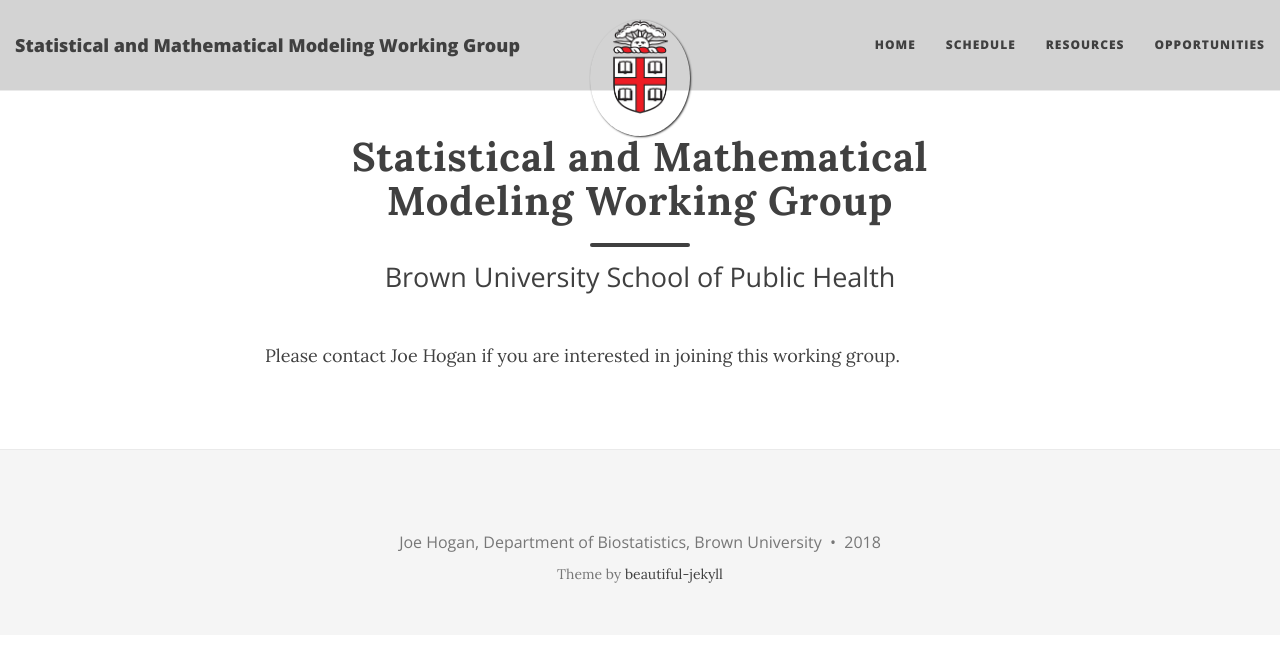
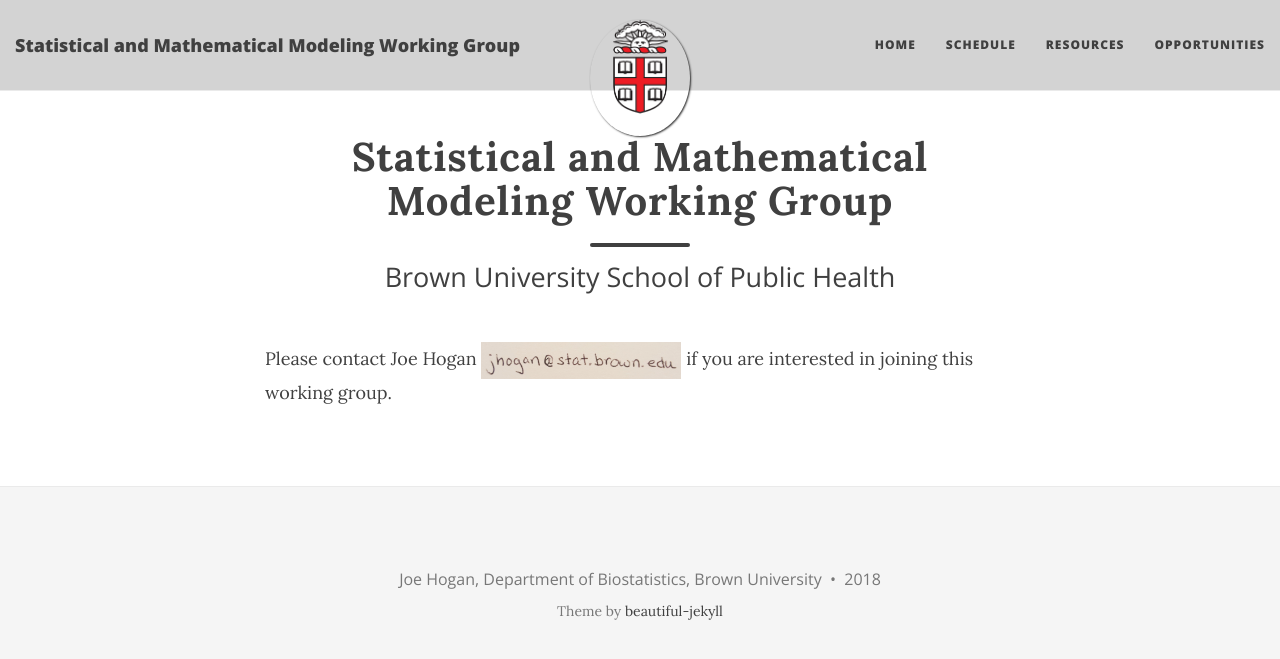
Before and after one commit to HoganDataLab/SMWG, a Jekyll site: the page built from index.md, in a window 1280 px wide. Shown: the top 659 px of the page. Built offline with Jekyll 4.4.1, drawn with Linux system fonts in a browser that asks for light colours; nearby versions of some CDN libraries; the list of posts is cut into pages by our own code.

Commit message:
Added email

```diff
--- a/index.md
+++ b/index.md
@@ -5,4 +5,4 @@
 use-site-title: true
 ---
 
-Please contact Joe Hogan if you are interested in joining this working group.
+Please contact Joe Hogan <img src="/SMWG/img/acs.png" width="200"> if you are interested in joining this working group.
```
Also changed, not shown: img/acs.png (added), 3 other files.
